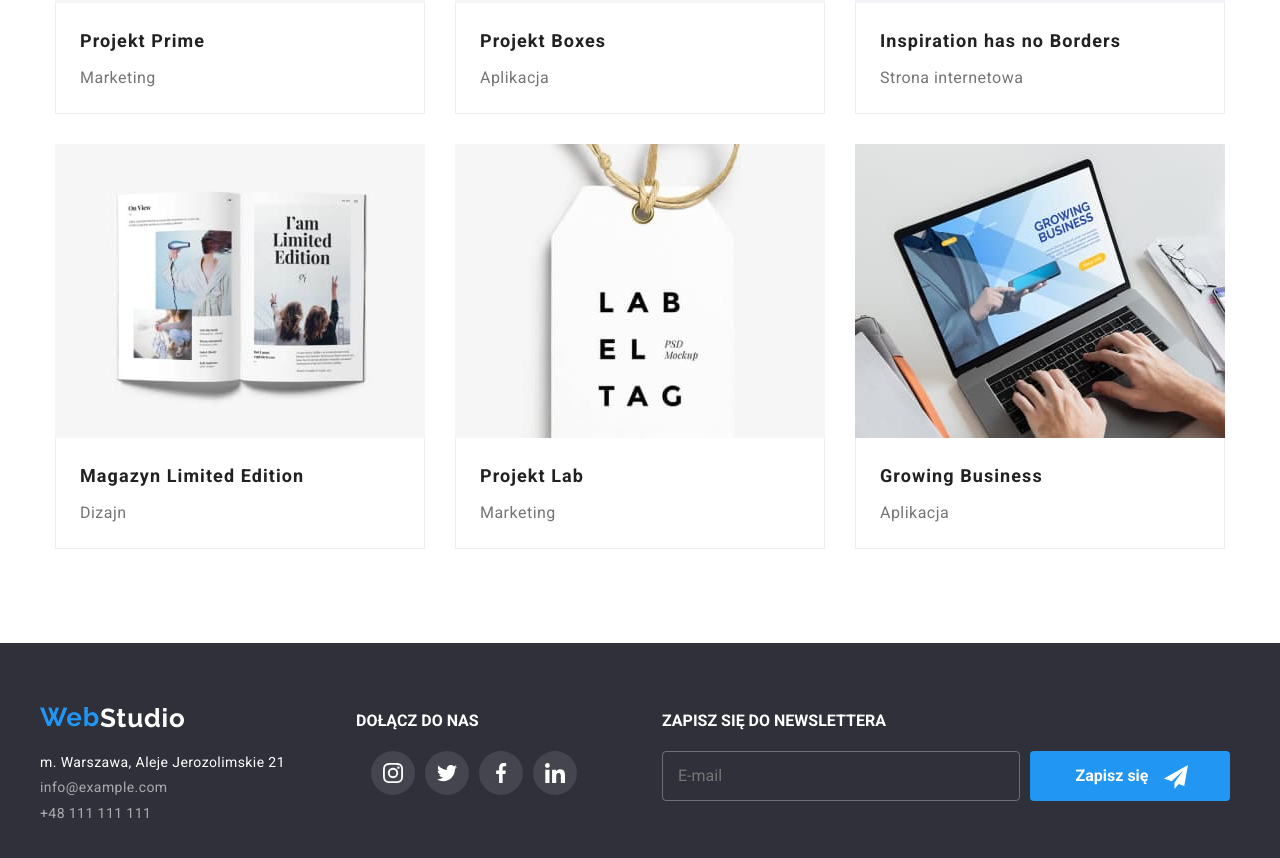
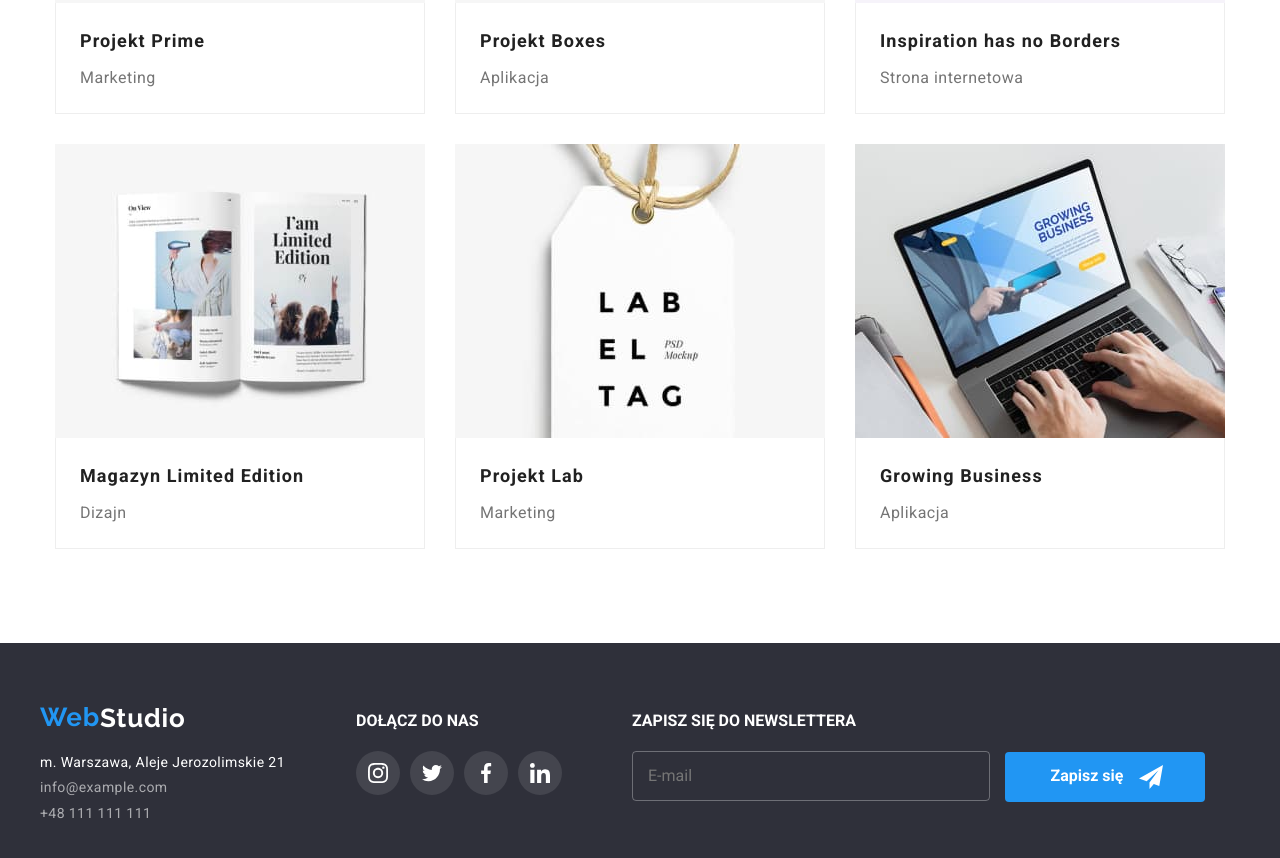
Before and after one commit to DawidForst/goit-markup-hw-06, a plain HTML site: page portfolio.html in a window 1280 px wide. Shown: the part 989-1847 px from the top of the page. Drawn offline with nearby package versions, Linux system fonts and the light colour scheme.

Commit message:
Zadanie 6.1

```diff
--- a/css/style.css
+++ b/css/style.css
@@ -651,7 +651,7 @@ body {
 .footer-icons {
   display: flex;
   list-style: none;
-  margin-left: 85px;
+  margin-left: 70px;
   gap: 10px;
   padding: 0;
 }
@@ -948,6 +948,7 @@ figure {
   border-radius: 4px;
   border-style: none;
   padding-right: 42px;
+  margin-left: 11px;
   width: 200px;
   height: 50px;
   color: var(--semi-text-color);
--- a/portfolio.html
+++ b/portfolio.html
@@ -378,15 +378,18 @@
     </div>
  <div>
          <h4 class="sign-up-header footer-icons">Zapisz się do newslettera</h4>
-     <div class="footer-icons"><input type="email" class="sign-up " placeholder="E-mail">
+        <div class="footer-icons">
+          <form name="newslater" type="email">
+          <input type="email" class="sign-up " placeholder="E-mail">
         <button type="submit" class="button-newsletter">Zapisz się
             <svg class="sign-up-logo-bn">
                 <use xlink:href="./images/sprite.svg#send" width="24" height="24" x="20" y="0">
                 </use>
             </svg>
-     </button></div>
+        </button></form></div>
     </div>
   </div>
+
 
       </section>
     </footer>
```
Lines whose indentation alone changed are shown as unchanged.
